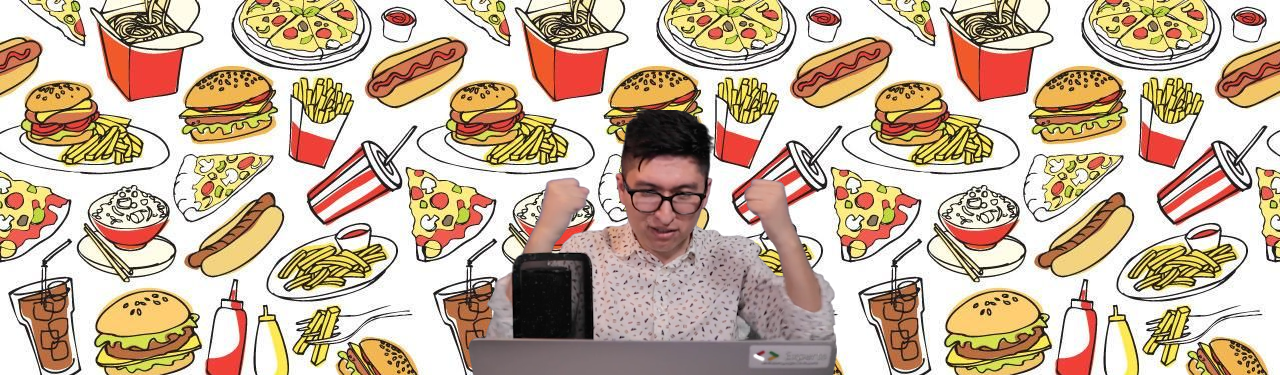
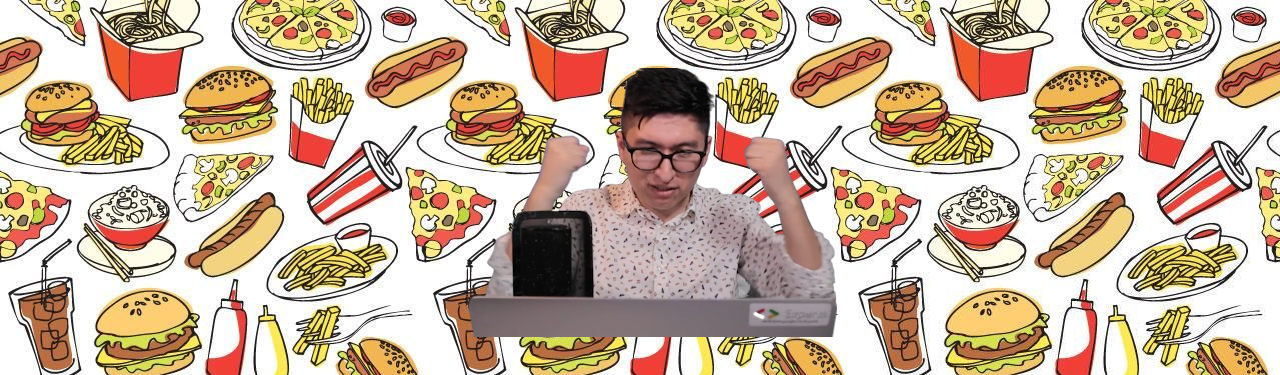
Before and after one commit to EdgarMC100/js-with-leonidas, a plain HTML site: page index.html in a window 1280 px wide. Shown: the top 375 px of the page. Drawn offline with Linux system fonts and the light colour scheme.

Commit message:
Changing image top

```diff
--- a/index.html
+++ b/index.html
@@ -28,7 +28,7 @@
         display: flex;
         position: absolute;
         z-index: -99;
-        top: 110px;
+        top: 68px;
 
         margin: 0;
         justify-content: center;
```
